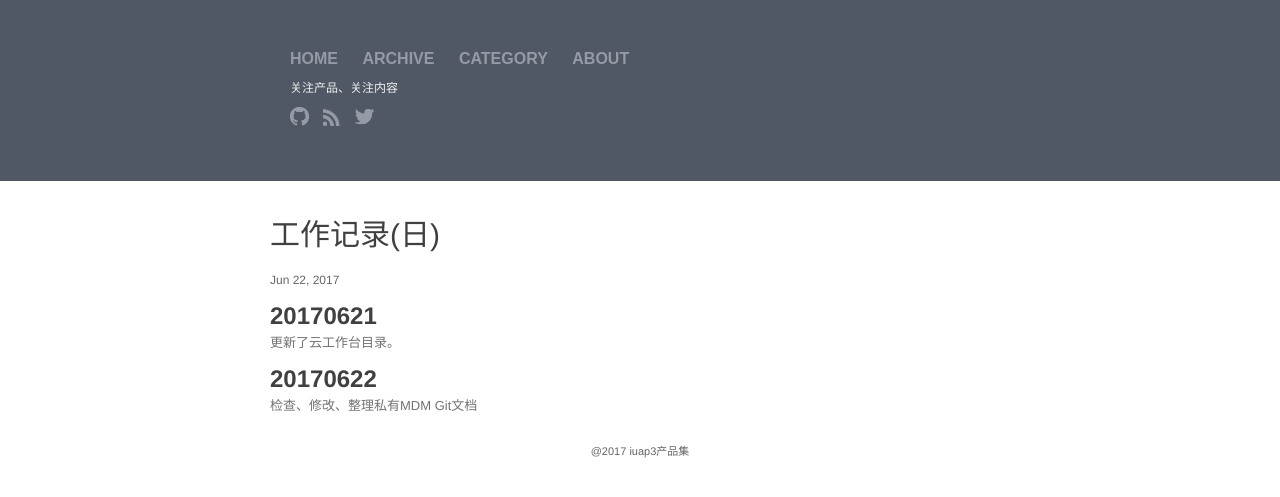
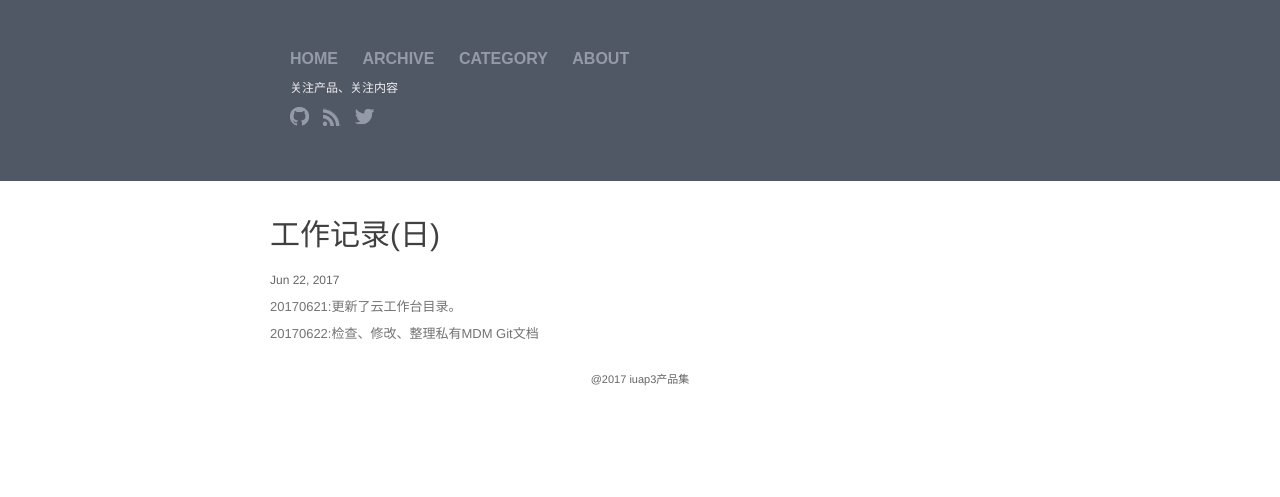
Before and after one commit to walllFlower/blog, a Jekyll site: the page built from _posts/2017-06-22-daily_report_Laura.md, in a window 1280 px wide. Shown: the top 497 px of the page. Built offline with Jekyll 4.4.1, drawn with Linux system fonts in a browser that asks for light colours; comment, search, counter and statistics services are not loaded.

```diff
--- a/_posts/2017-06-22-daily_report_Laura.md
+++ b/_posts/2017-06-22-daily_report_Laura.md
@@ -5,10 +5,6 @@ date:   2017-06-22 10:16:32
 categories: 日报 第25周
 ---
 
-## 20170621
+20170621:更新了云工作台目录。
 
-更新了云工作台目录。
-
-## 20170622
-
-检查、修改、整理私有MDM Git文档
+20170622:检查、修改、整理私有MDM Git文档
```
